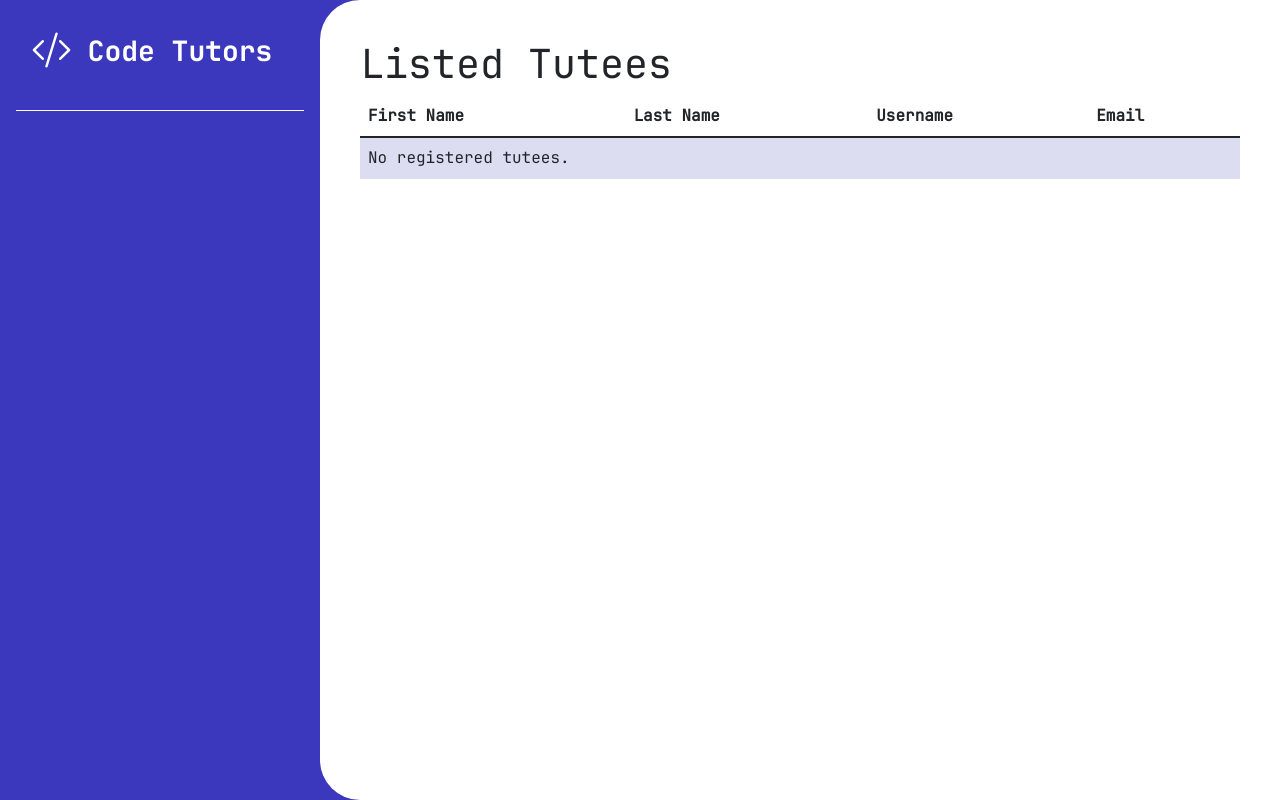
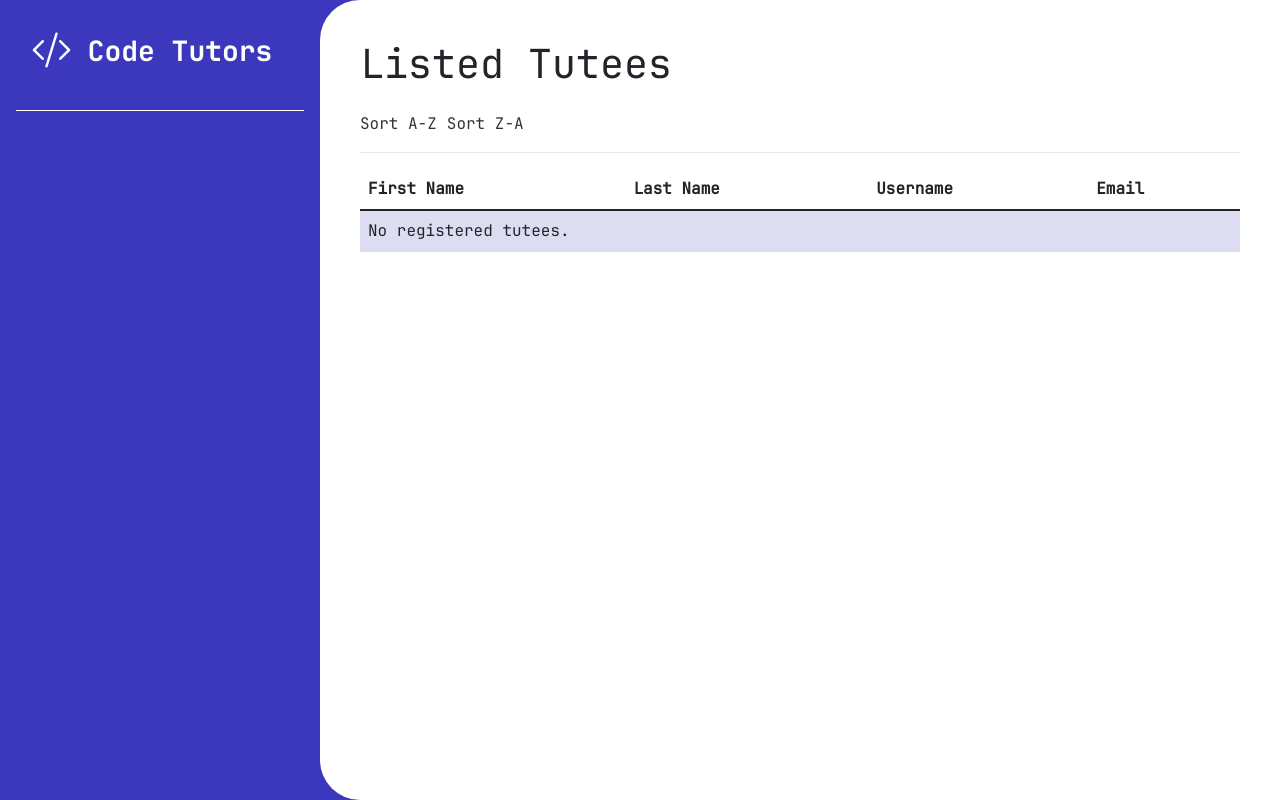
Before and after one commit to Lluc4s/SEG-SGP, a Django app: template tutorials/templates/tutees.html in a window 1280 px wide. Run offline with Django 3.2, Linux system fonts and the light colour scheme; the template is opened without the code that fills it, so the values that code supplies are empty; some libraries are stand-ins or nearby versions.

Commit message:
Add sorting feature to tutor andd tutee lists

```diff
--- a/tutorials/templates/tutees.html
+++ b/tutorials/templates/tutees.html
@@ -3,7 +3,21 @@
 <div class="w-100">
   <div class="row">
     <div class="col-12">
-      <h1>Listed Tutees</h1>
+      <h1 class="mb-4">Listed Tutees</h1>
+
+      <div class="filter-labels">
+        <!-- Sort A-Z -->
+        <a href="?sort=A-Z" class="filter-label {% if request.GET.sort == 'A-Z' %}active{% endif %}">
+            Sort A-Z
+        </a>
+
+        <!-- Sort Z-A -->
+        <a href="?sort=Z-A" class="filter-label {% if request.GET.sort == 'Z-A' %}active{% endif %}">
+            Sort Z-A
+        </a>
+    </div>
+
+    <hr class="filter-separator">
 
       <table class="table table-striped">
         <thead>
```
Also changed, not shown: tutorials/templates/tutors.html (+14 -1 lines).
